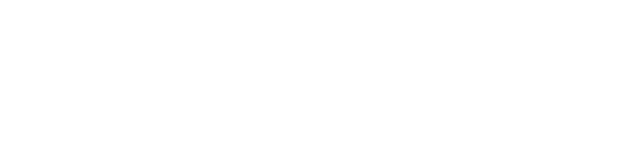
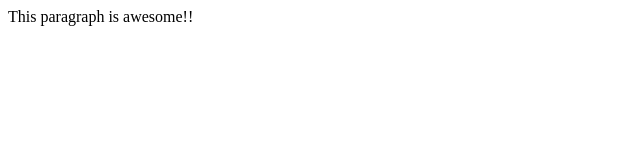
Before and after one commit to rickychien/try-browser, a plain HTML site: page index.html in a window 1280 px wide. Shown: the whole page, without its empty margins (0-640 px from the left). Drawn offline with Linux system fonts and the light colour scheme.

Commit message:
Rename main.js.

```diff
--- a/index.html
+++ b/index.html
@@ -4,6 +4,6 @@
   <title>Try browser</title>
 </head>
 <body>
-  <script src="src/functionality.js"></script>
+  <script src="src/main.js"></script>
 </body>
 </html>
--- /dev/null
+++ b/src/main.js
@@ -0,0 +1,6 @@
+(function() {
+  var para = document.createElement('p');
+  var node = document.createTextNode("This paragraph is awesome!!");
+  para.appendChild(node);
+  document.body.appendChild(para);
+})();
```
